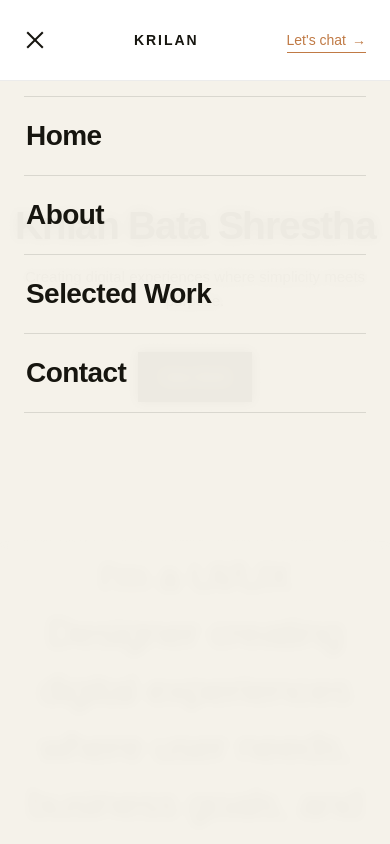
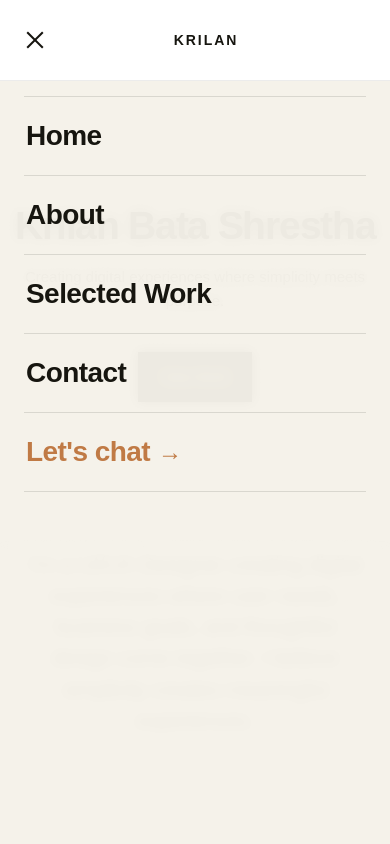
Before and after one commit to Krilanshrestha014/portfolio, a React (Vite) app: page / in a window 390 px wide. Both pictures are taken after a click on the button "Toggle menu". Shown: the top 844 px of the page. Built offline with nearby package versions, Linux system fonts and the light colour scheme; a web font is replaced by a local one.

Commit message:
Update text size in About component; enhance Navbar layout for better mobile experience; update Figma links in MannaBakery and Yatrasanghi pages

```diff
--- a/src/components/Home/About.jsx
+++ b/src/components/Home/About.jsx
@@ -44,7 +44,7 @@ const About = forwardRef(function About(_props, ref) {
         <div className="max-w-[900px] mx-auto text-center">
           <p
             ref={aboutTextRef}
-            className="font-medium leading-[1.42] tracking-tight text-[40px]"
+            className="font-medium leading-[1.42] tracking-tight text-[22px] sm:text-[28px] md:text-[34px] lg:text-[40px]"
           >
             {ABOUT_WORDS.map((w, i) => (
               <span
--- a/src/components/Reusable/Navbar.jsx
+++ b/src/components/Reusable/Navbar.jsx
@@ -154,7 +154,9 @@ export default function Navbar({
 
       {/* header — full-bleed bar, content constrained to the same 1400px
           max width used by SelectedWork / RelatedCaseStudies so the logo,
-          menu button, and chat link line up with page content on laptop. */}
+          menu button, and chat link line up with page content on laptop.
+          Grid layout (not flex/justify-between) so the logo stays truly
+          centered on mobile regardless of hamburger vs. chat-button width. */}
       <header
         className="fixed top-0 left-0 right-0 z-[500] backdrop-blur-[10px] transition-colors duration-700 ease-[cubic-bezier(.25,.46,.45,.94)] font-['Switzer',sans-serif] border-b"
         style={{
@@ -163,12 +165,12 @@ export default function Navbar({
           borderBottomColor: navDark ? "rgba(245,242,234,0.12)" : "#0F0F0F14",
         }}
       >
-        <div className="w-full max-w-[1400px] mx-auto flex items-center justify-between px-6 md:px-16 py-[26px]">
+        <div className="w-full max-w-[1400px] mx-auto grid grid-cols-[auto_1fr_auto] items-center px-6 md:px-16 py-[26px]">
           <button
             type="button"
             aria-label="Toggle menu"
             onClick={() => setMobileOpen((v) => !v)}
-            className="relative z-[600] flex flex-col gap-[5px] w-[22px] py-1.5"
+            className="relative z-[600] flex flex-col gap-[5px] w-[22px] py-1.5 justify-self-start"
           >
             <span
               className="block h-0.5 w-full bg-current transition-transform duration-[450ms] ease-[cubic-bezier(.16,.8,.24,1)]"
@@ -184,11 +186,16 @@ export default function Navbar({
             />
           </button>
 
-          <a href="/" onClick={goHome} className="font-bold text-sm tracking-[0.14em] text-current cursor-pointer hover:opacity-80 transition-opacity">
+          <a
+            href="/"
+            onClick={goHome}
+            className="font-bold text-sm tracking-[0.14em] text-current cursor-pointer hover:opacity-80 transition-opacity justify-self-center"
+          >
             {logo}
           </a>
 
-          <span ref={chatWrapRef} className="inline-block">
+          {/* hidden on mobile — moved into the mobile nav overlay below */}
+          <span ref={chatWrapRef} className="hidden md:inline-block justify-self-end">
             <a
               ref={chatBtnRef}
               href="#contact"
@@ -229,6 +236,20 @@ export default function Navbar({
               </li>
             );
           })}
+
+          {/* "Let's chat" — only reachable via hamburger on mobile (hidden in header on mobile above) */}
+          <li className="md:hidden border-b border-[rgba(22,21,15,0.12)]">
+            <a
+              href="#contact"
+              onClick={goToSection("contact")}
+              className={`inline-flex items-center gap-2 font-bold text-[clamp(28px,5vw,40px)] tracking-[-0.02em] py-[18px] px-0.5 text-[#c07a45] transition-colors ${
+                mobileOpen ? "animate-[navIn_0.7s_cubic-bezier(.16,.8,.24,1)_forwards]" : "opacity-0"
+              }`}
+              style={mobileOpen ? { animationDelay: `${0.12 + NAV_LINKS.length * 0.08}s` } : undefined}
+            >
+              Let&apos;s chat <span className="text-2xl">→</span>
+            </a>
+          </li>
         </ul>
       </nav>
 
--- a/src/pages/MannaBakery.jsx
+++ b/src/pages/MannaBakery.jsx
@@ -32,7 +32,7 @@ const MannaBakery = () => {
         ]}
         description="Re-designing a mobile ordering experience for a faster, simpler bakery journey."
         ctaLabel="Visit Figma"
-        ctaHref="#"
+        ctaHref="https://www.figma.com/design/wACs6zUXz8AhLEXfnM900I/Manna-Bakery?node-id=2001-410&t=etHbkP0uP6ZR0VC2-1"
       />
 
       <div className="bg-[#ffffff] py-12 sm:py-24">
--- a/src/pages/Yatrasanghi.jsx
+++ b/src/pages/Yatrasanghi.jsx
@@ -35,7 +35,7 @@ const Yatrasanghi = () => {
         ]}
         description="Re-designing an AI-generated interface for a clearer travel discovery journey."
         ctaLabel="Visit Figma"
-        ctaHref="https://figma.com/your-link-here"
+        ctaHref="https://www.figma.com/design/X6L46vUqSQLGGbtRBDQjXc/Yatrasanghi?node-id=1-3&t=dKSvBbIKmkqXwQkb-1"
       />
 
       <div className="bg-[#ffffff] py-12 sm:py-24">
```
